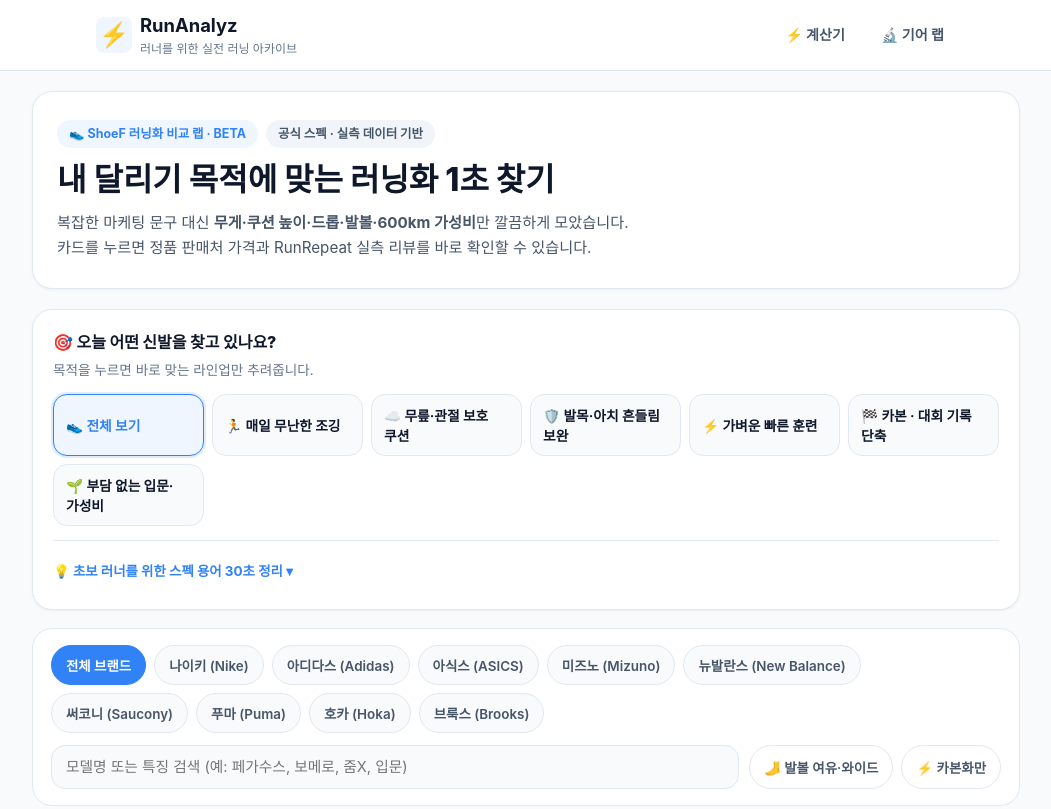
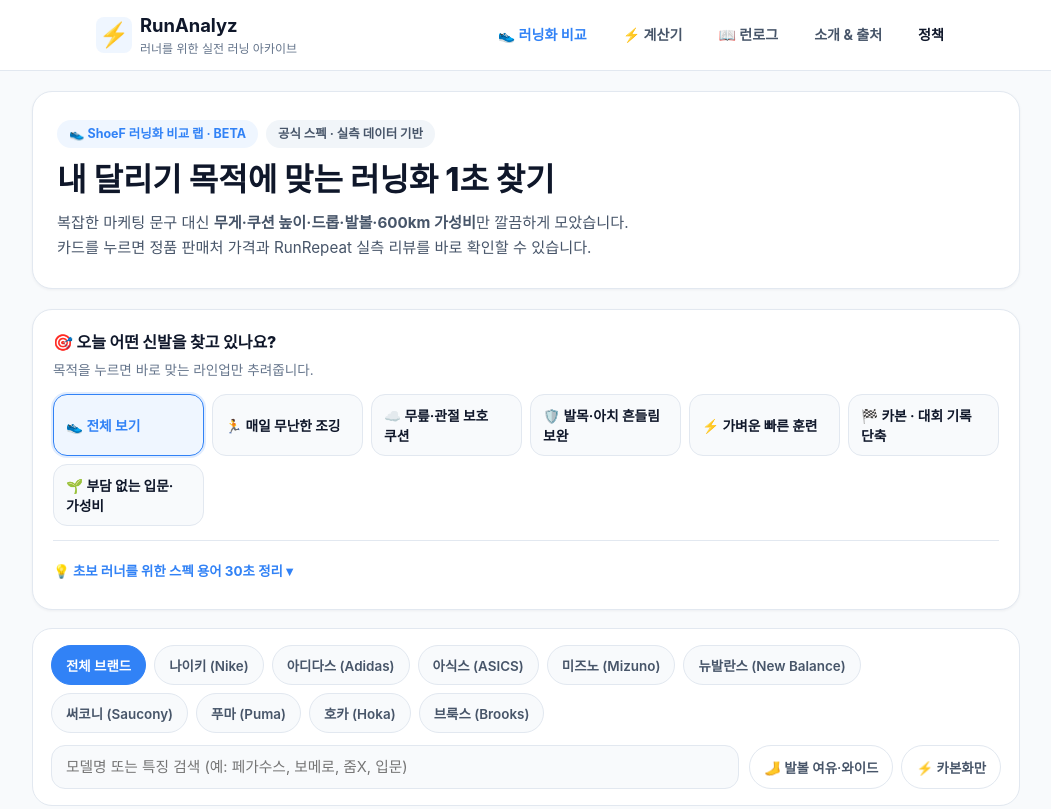
Before and after one commit to chicstory/runanalyz, a plain HTML site: page shoes.html in a window 1280 px wide. Shown: the top 809 px of the page, without its empty margins (114-1165 px from the left). Drawn offline with Linux system fonts and the light colour scheme; a web font is replaced by a local one.

Commit message:
ui(shoes): replace gear lab link with unified RunAnalyz header navigation

```diff
--- a/shoes.html
+++ b/shoes.html
@@ -911,9 +911,12 @@
                     </div>
                 </a>
             </div>
-            <nav class="header-nav-links" style="display:flex; gap:12px; align-items:center; font-size:0.86rem; font-weight:700;">
-                <a href="index.html" class="header-nav-link">⚡ 계산기</a>
-                <a href="gear.html" class="header-nav-link">🔬 기어 랩</a>
+            <nav class="header-nav-links" style="display:flex; gap:12px; align-items:center; flex-wrap:wrap; font-size:0.85rem; font-weight:700;">
+                <a href="shoes.html" class="header-nav-link" style="color:var(--primary-blue); text-decoration:none;">👟 러닝화 비교</a>
+                <a href="index.html" class="header-nav-link" style="color:var(--text-secondary); text-decoration:none;">⚡ 계산기</a>
+                <a href="index.html?view=articles" class="header-nav-link" style="color:var(--text-secondary); text-decoration:none;">📖 런로그</a>
+                <a href="about.html" class="header-nav-link" style="color:var(--text-secondary); text-decoration:none;">소개 &amp; 출처</a>
+                <a href="privacy.html" class="header-nav-link" style="color:var(--text-tertiary); text-decoration:none;">정책</a>
             </nav>
         </div>
     </header>
```
